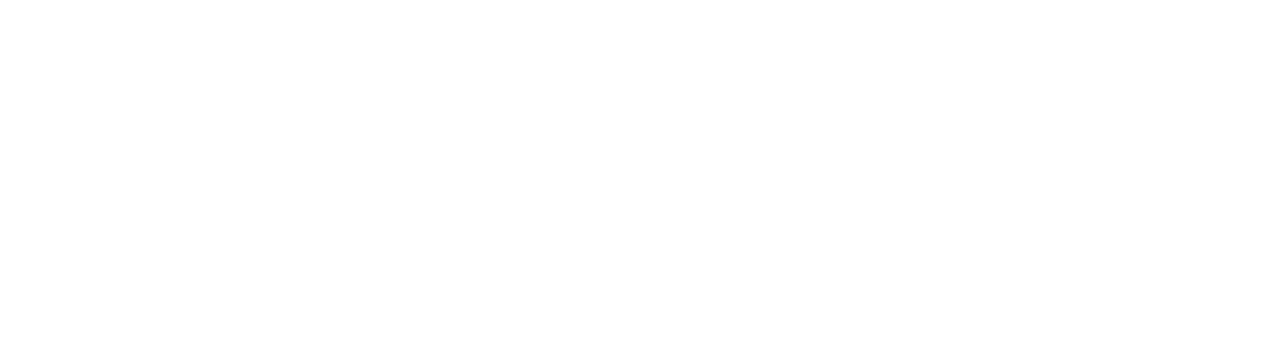
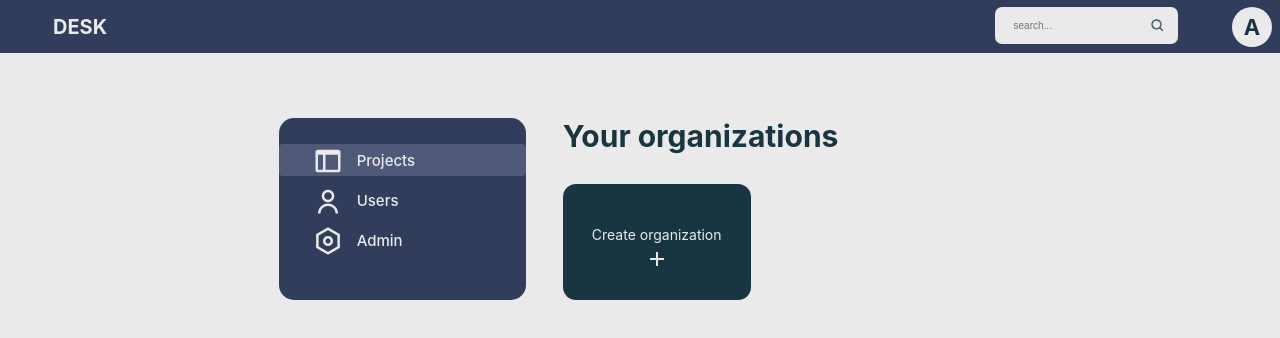
Before and after one commit to Invisibles-studio/ToDoDesk, a React (Create React App) app: page /ToDoDesk/main in a window 1280 px wide. Before the commit this address had no page. Shown: the top 338 px of the page. Built offline with nearby package versions, Linux system fonts and the light colour scheme.

Commit message:
fix bugs

```diff
--- a/package.json
+++ b/package.json
@@ -2,6 +2,7 @@
   "name": "to-do-desk",
   "version": "0.1.0",
   "private": true,
+  "homepage": "https://invisibles-studio.github.io/ToDoDesk",
   "dependencies": {
     "@testing-library/jest-dom": "^5.16.5",
     "@testing-library/react": "^13.3.0",
@@ -16,6 +17,8 @@
     "web-vitals": "^2.1.4"
   },
   "scripts": {
+    "predeploy": "npm run build",
+    "deploy": "gh-pages -d build",
     "start": "react-scripts start",
     "build": "react-scripts build",
     "test": "react-scripts test",
@@ -38,5 +41,8 @@
       "last 1 firefox version",
       "last 1 safari version"
     ]
+  },
+  "devDependencies": {
+    "gh-pages": "^4.0.0"
   }
 }
--- a/src/App.js
+++ b/src/App.js
@@ -16,9 +16,9 @@ function App() {
     <div>
         <Router>
             <Routes>
-                <Route path="/" element={<Login/>}></Route>
-                <Route path="/main" element={<MainScreen/>}/>
-                <Route path="/desk/:id" element={<Desk/>}/>
+                <Route path="/ToDoDesk" element={<Login/>}></Route>
+                <Route path="/ToDoDesk/main" element={<MainScreen/>}/>
+                <Route path="/ToDoDesk/desk/:id" element={<Desk/>}/>
 
             </Routes>
         </Router>
```
Also changed, not shown: 1 other file (tests, documents, lock files or other folders).
